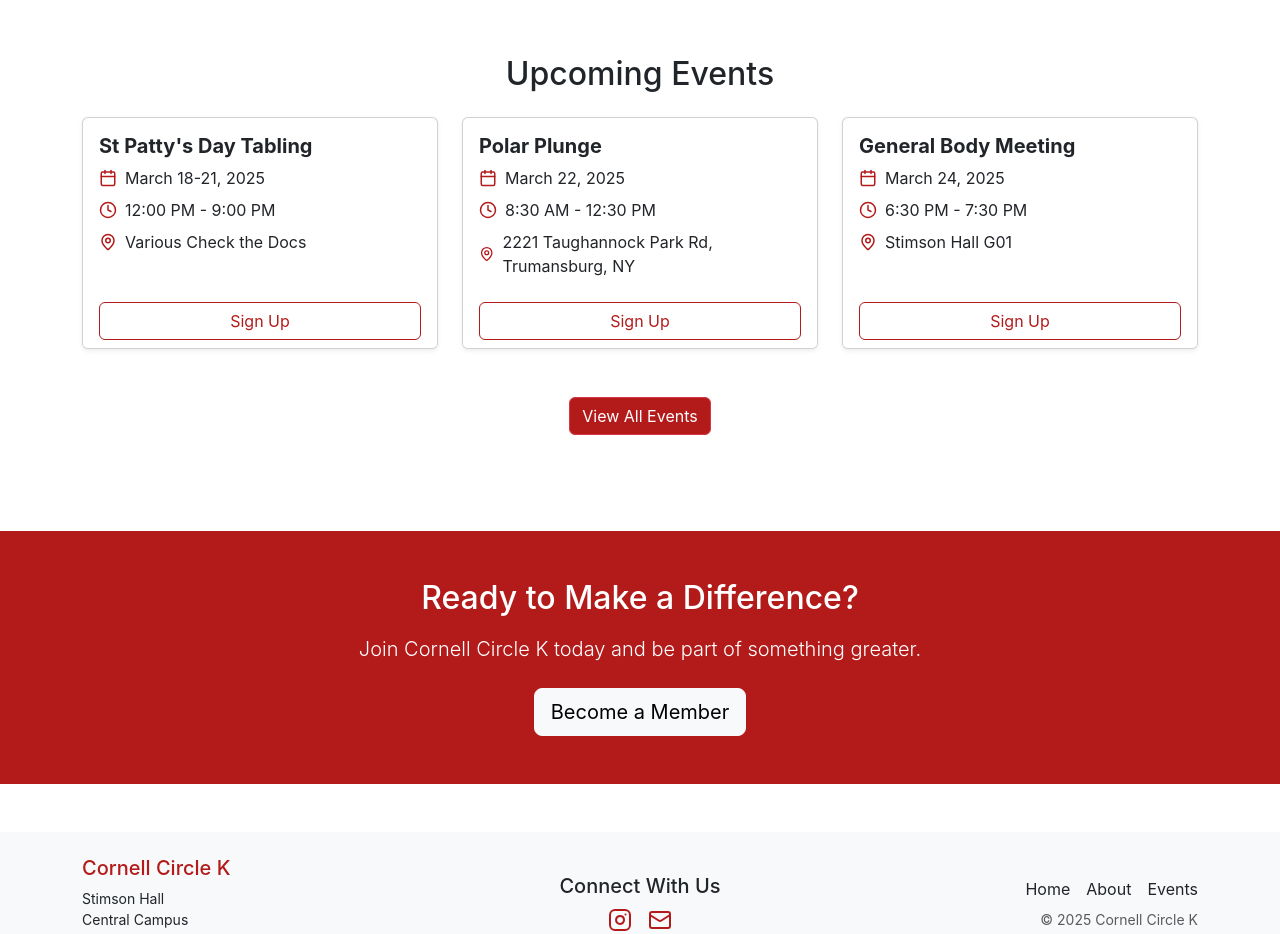
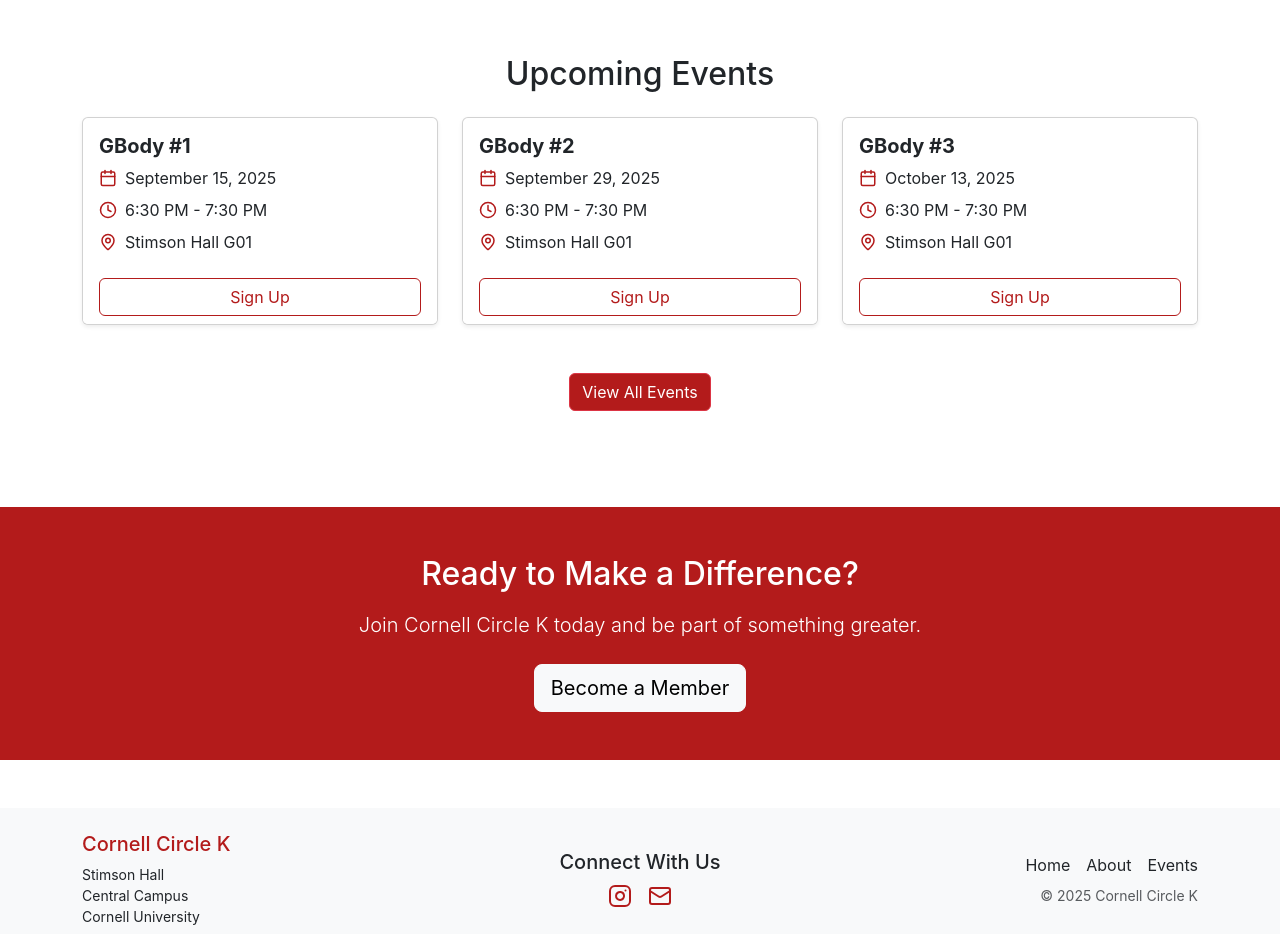
Before and after one commit to cornellcirclek/circlek-website, a React (Create React App) app: page / in a window 1280 px wide. Shown: the part 920-1854 px from the top of the page. Built offline with nearby package versions, Linux system fonts and the light colour scheme.

Commit message:
updated events

```diff
--- a/src/data/eventData.js
+++ b/src/data/eventData.js
@@ -1,41 +1,81 @@
 export const upcomingEvents = [
+  // === Bi-Weekly GBody Meetings (Mondays) ===
   {
-    title: "St Patty's Day Tabling",
-    date: "March 18-21, 2025",
-    time: "12:00 PM - 9:00 PM",
-    location: "Various Check the Docs",
-    description: "Raising money for the club selling Cake Pops! Come out buy and sell some!",
-    category: "Fundraiser",
-    link: "https://docs.google.com/spreadsheets/d/18bEV0Mft3EYlpyZgpqAq7rTFe3Atf0V1AdEYWr_uSo4/edit?gid=0#gid=0"
+    title: "GBody #1",
+    date: "September 15, 2025",
+    time: "6:30 PM - 7:30 PM",
+    location: "Stimson Hall G01",
+    description: "Bi-weekly general body meeting to discuss upcoming events, do service and fellowship! New members are welcome!",
+    category: "Meeting",
+    link: "https://cglink.me/2ee/r2290301"
   },
   {
-    title: "Polar Plunge",
-    date: "March 22, 2025",
-    time: "8:30 AM - 12:30 PM",
-    location: "2221 Taughannock Park Rd, Trumansburg, NY",
-    description: "Various members will be plunging into the icy waters of Cayuga Lake to raise money for Special Olympics! Come out and support and/or volunteer as a photographer, registration, and more!",
-    category: "Service",
-    link: "https://www.signupgenius.com/go/10C0A4BABAA2DA1FAC61-54988617-ithaca?useFullSite=true#/"
+    title: "GBody #2",
+    date: "September 29, 2025",
+    time: "6:30 PM - 7:30 PM",
+    location: "Stimson Hall G01",
+    description: "Bi-weekly general body meeting to discuss upcoming events, do service and fellowship! New members are welcome!",
+    category: "Meeting",
+    link: ""
   },
   {
-    title: "General Body Meeting",
-    date: "March 24, 2025",
+    title: "GBody #3",
+    date: "October 13, 2025",
     time: "6:30 PM - 7:30 PM",
     location: "Stimson Hall G01",
-    description: "Weekly meeting to discuss upcoming events, do service and fellowship! New members are welcome!",
+    description: "Bi-weekly general body meeting to discuss upcoming events, do service and fellowship! New members are welcome!",
     category: "Meeting",
-    link: "https://cglink.me/2ee/r2283966"
+    link: ""
   },
   {
-    title: "General Body Meeting",
-    date: "April 21, 2025",
+    title: "GBody #4",
+    date: "October 27, 2025",
     time: "6:30 PM - 7:30 PM",
     location: "Stimson Hall G01",
-    description: "Weekly meeting to discuss upcoming events, do service and fellowship! New members are welcome!",
+    description: "Bi-weekly general body meeting to discuss upcoming events, do service and fellowship! New members are welcome!",
     category: "Meeting",
-    link: "https://cglink.me/2ee/r2285143"
+    link: ""
+  },
+  {
+    title: "GBody #5",
+    date: "November 10, 2025",
+    time: "6:30 PM - 7:30 PM",
+    location: "Stimson Hall G01",
+    description: "Bi-weekly general body meeting to discuss upcoming events, do service and fellowship! New members are welcome!",
+    category: "Meeting",
+    link: ""
+  },
+  {
+    title: "GBody #6",
+    date: "November 24, 2025",
+    time: "6:30 PM - 7:30 PM",
+    location: "Stimson Hall G01",
+    description: "Bi-weekly general body meeting to discuss upcoming events, do service and fellowship! New members are welcome!",
+    category: "Meeting",
+    link: ""
+  },
+
+  // === Sophie Fund Cupcake Contest ===
+  {
+    title: "The Sophie Fund Cupcake Contest",
+    date: "September 15, 2025",
+    time: "10:00 AM - 4:00 PM",
+    location: "TBD",
+    description: "Support the annual Sophie Fund Cupcake Contest! Come enjoy, participate, or help volunteer!",
+    category: "Fundraiser",
+    link: ""
+  },
+  {
+    title: "The Sophie Fund Cupcake Contest",
+    date: "October 18, 2025",
+    time: "10:00 AM - 4:00 PM",
+    location: "TBD",
+    description: "Support the annual Sophie Fund Cupcake Contest! Come enjoy, participate, or help volunteer!",
+    category: "Fundraiser",
+    link: ""
   }
 ];
+
 
 export const getBadgeColor = (category) => {
   switch(category) {
```
Also changed, not shown: 2 other files (tests, documents, lock files or other folders).
